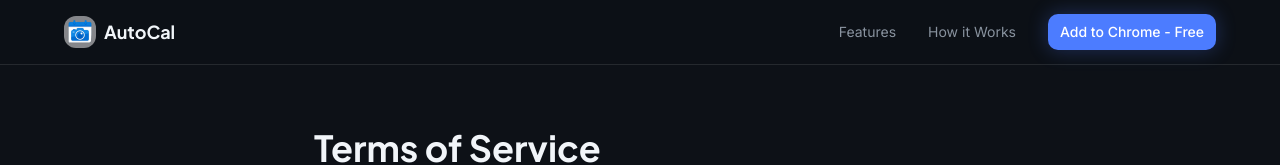
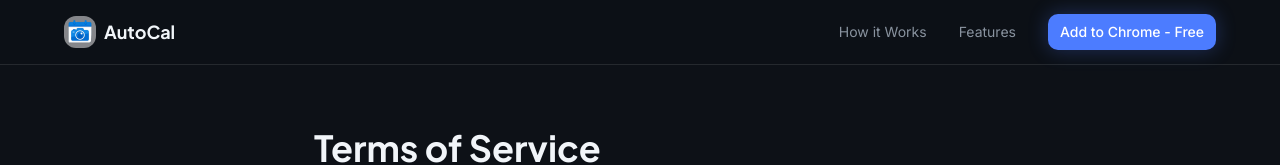
Before and after one commit to ManilShangle/AutoCalWebsite, a React (Vite) app: page /AutoCalWebsite/terms in a window 1280 px wide. Shown: the top 165 px of the page. Built offline with nearby package versions, Linux system fonts and the light colour scheme.

Commit message:
Desktop Navbar Fix

```diff
--- a/src/components/Navbar.tsx
+++ b/src/components/Navbar.tsx
@@ -29,8 +29,8 @@ const Navbar = () => {
 
         {/* Desktop */}
         <nav className="hidden md:flex items-center gap-8">
+          <button onClick={() => scrollOrNav("how-it-works")} className="text-sm text-muted-foreground hover:text-foreground transition-colors">How it Works</button>
           <button onClick={() => scrollOrNav("features")} className="text-sm text-muted-foreground hover:text-foreground transition-colors">Features</button>
-          <button onClick={() => scrollOrNav("how-it-works")} className="text-sm text-muted-foreground hover:text-foreground transition-colors">How it Works</button>
           <a href={CHROME_STORE_URL}>
             <Button size="sm" className="glow-button bg-primary text-primary-foreground hover:bg-primary/90">
               Add to Chrome - Free
```
